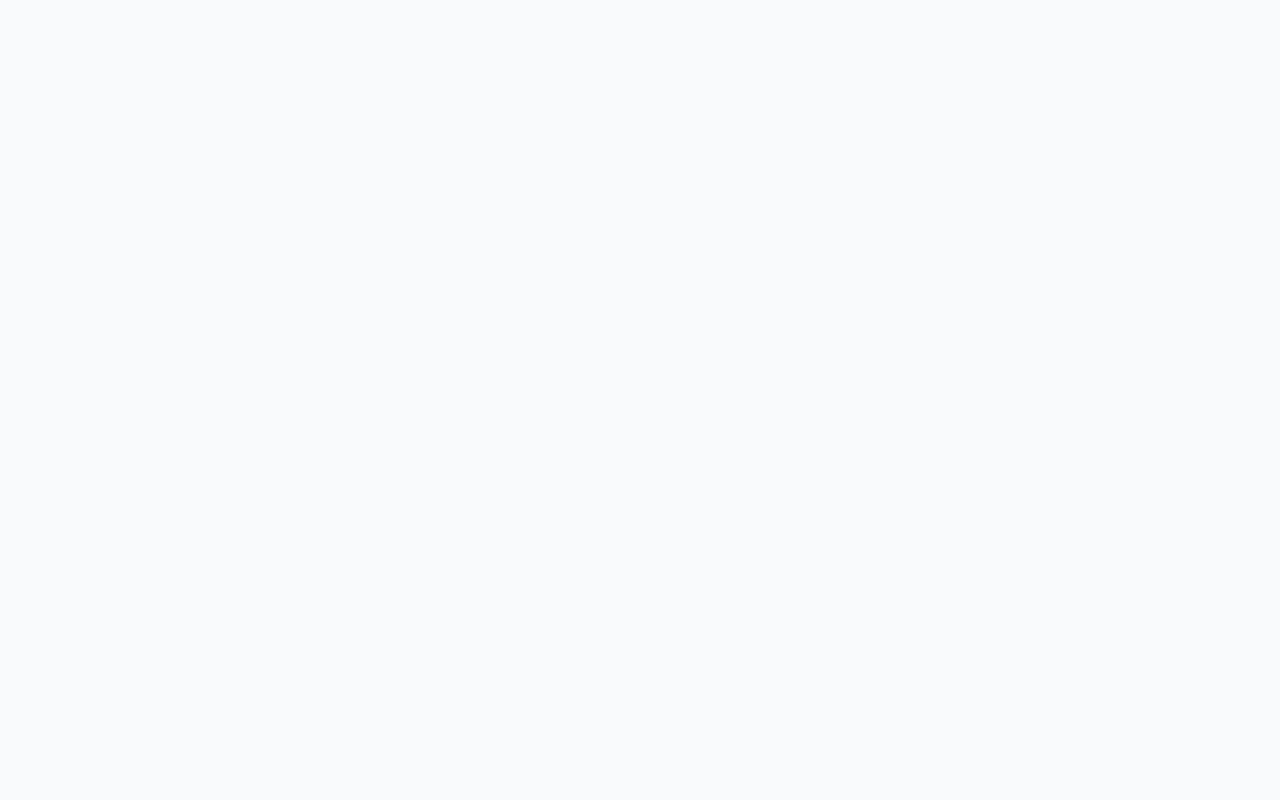
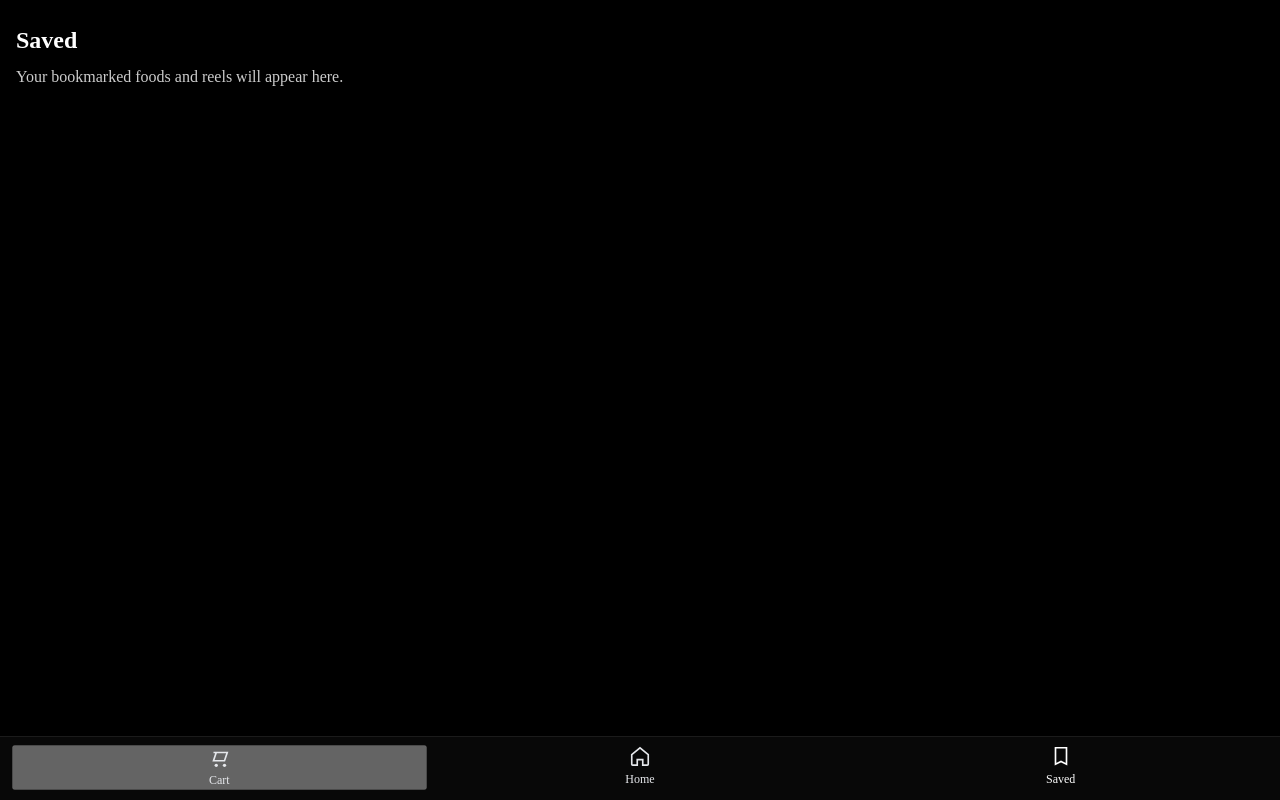
Before and after one commit to Swaraj0769/reelsWithSwiggy, a React (Vite) app in the folder frontend/: page /saved in a window 1280 px wide. Before the commit this address had no page. Built offline with nearby package versions, Linux system fonts and the light colour scheme.

Commit message:
add saved video page

```diff
--- a/frontend/src/pages/general/Home.jsx
+++ b/frontend/src/pages/general/Home.jsx
@@ -1,5 +1,5 @@
-import React, { useEffect, useRef } from 'react';
-import { Link } from 'react-router-dom';
+import React, { useEffect, useRef, useState } from 'react';
+import { Link, useLocation } from 'react-router-dom';
 import '../../styles/variables.css';
 import '../../styles/reels.css';
 import axios from 'axios';
@@ -11,6 +11,7 @@ const Home = () => {
   const [video, setVideo] = useState([])
   const videoRefs = useRef(new Map())
   const containerRef = useRef(null)
+  const location = useLocation()
 
   useEffect(() =>{
     axios.get("http://localhost:3000/api/food", { withCredentials: true })
@@ -19,7 +20,7 @@ const Home = () => {
     })
   })
 
-  const setVideoRef = (id) = (el) =>{
+  const setVideoRef = (id) => (el) =>{
     if(!el){
       videoRefs.current.delete(id)
       return
@@ -27,21 +28,88 @@ const Home = () => {
     videoRefs.current.set(id, el)
   }
 
+  async function likeVideo(req,res) {
+    const response = await axios.post("http://localhost:3000/api/food/like", { foodId: item._id}, {withCredentials:true})
+
+    if(response.data.like){
+      console.log("Video liked");
+      setVideo((prev)=> prev.map((v) => v._id === item._id ? {...v, likeCount: v.likeCount +1} : v))
+    }else{
+      console.log("Video unliked");
+      setVideo((prev)=> prev.map((v) => v._id === item._id ? {...v, likeCount: v.likeCount - 1} : v))
+    }
+  }
+
+  async function saveVideo(req,res) {
+    const response = await axios.post("http://localhost:3000/api/food/save", { foodId: item._id}, {withCredentials:true})
+
+    if(response.data.save){
+      console.log("Video saved");
+      setVideo((prev)=> prev.map((v) => v._id === item._id ? {...v, saved: v.saved +1} : v))
+    }else{
+      console.log("Video unsaved");
+      setVideo((prev)=> prev.map((v) => v._id === item._id ? {...v, saved: v.saved - 1} : v))
+    }
+  }
+
   return (
+    <div className="page-root">
       <div ref={containerRef} className="reels-container">
         {video.map((reel) => (
-        <div className="reel-item" key={reel.id}>
+          <div className="reel-item" key={reel._id}>
             <video className="reel-video" ref={setVideoRef(reel._id)} src={reel.video} preload='metadata' muted loop playsInline></video>
+            <div className="reel-side-actions">
+              <button onClick={()=> likeVideo(item)} className="icon-btn" aria-label="Like">
+                <svg width="28" height="28" viewBox="0 0 24 24" fill="none" xmlns="http://www.w3.org/2000/svg">
+                  <path d="M12.001 20.727c-.396 0-.793-.131-1.123-.395C6.27 16.98 4 14.951 4 11.998 4 9.79 5.79 8 7.998 8c1.18 0 2.32.546 3.003 1.413C11.68 8.546 12.82 8 14 8c2.208 0 3.998 1.79 3.998 3.998 0 2.953-2.27 4.982-6.878 8.334-.33.264-.727.395-1.12.395z" fill="#fff"/>
+                </svg>
+                <span className="icon-count">22</span>
+              </button>
+              <button className="icon-btn" aria-label="Comments">
+                <svg width="28" height="28" viewBox="0 0 24 24" fill="none" xmlns="http://www.w3.org/2000/svg">
+                  <path d="M20 4H4a2 2 0 00-2 2v10a2 2 0 002 2h3v3l4-3h9a2 2 0 002-2V6a2 2 0 00-2-2z" stroke="#fff" strokeWidth="1.8" strokeLinecap="round" strokeLinejoin="round"/>
+                </svg>
+                <span className="icon-count">22</span>
+              </button>
+              <button onClick={()=> saveVideo(item)} className="icon-btn" aria-label="Bookmark">
+                <svg width="28" height="28" viewBox="0 0 24 24" fill="none" xmlns="http://www.w3.org/2000/svg">
+                  <path d="M6 4h12v16l-6-3-6 3V4z" stroke="#fff" strokeWidth="1.8" strokeLinecap="round" strokeLinejoin="round"/>
+                </svg>
+              </button>
+            </div>
             <div className="reel-overlay">
               <div className="reel-description">{reel.description}</div>
               <div className="reel-actions">
-              <Link to={"/food-partner/"+ reel.foodPartner} className="visit-store-btn">Visit store console.log(reel.foodPartner);
-              </Link>
+                <Link to={"/food-partner/"+ reel.foodPartner} className="visit-store-btn">Visit store</Link>
               </div>
             </div>
           </div>
         ))}
       </div>
+
+      <nav className="bottom-nav">
+        <button className="nav-item" type="button" disabled>
+          <svg width="22" height="22" viewBox="0 0 24 24" fill="none" xmlns="http://www.w3.org/2000/svg">
+            <path d="M6 6h15l-3 9H6l3-9z" stroke="currentColor" strokeWidth="1.8"/>
+            <circle cx="9" cy="20" r="1.8" fill="currentColor"/>
+            <circle cx="18" cy="20" r="1.8" fill="currentColor"/>
+          </svg>
+          <span>Cart</span>
+        </button>
+        <Link to="/" className={`nav-item ${location.pathname === '/' ? 'active' : ''}`}>
+          <svg width="22" height="22" viewBox="0 0 24 24" fill="none" xmlns="http://www.w3.org/2000/svg">
+            <path d="M3 10.5L12 3l9 7.5V21a1 1 0 01-1 1h-5v-6H9v6H4a1 1 0 01-1-1v-10.5z" stroke="currentColor" strokeWidth="1.8"/>
+          </svg>
+          <span>Home</span>
+        </Link>
+        <Link to="/saved" className={`nav-item ${location.pathname === '/saved' ? 'active' : ''}`}>
+          <svg width="22" height="22" viewBox="0 0 24 24" fill="none" xmlns="http://www.w3.org/2000/svg">
+            <path d="M6 3h12v18l-6-3-6 3V3z" stroke="currentColor" strokeWidth="1.8"/>
+          </svg>
+          <span>Saved</span>
+        </Link>
+      </nav>
+    </div>
   );
 };
 
--- /dev/null
+++ b/frontend/src/pages/general/Saved.jsx
@@ -0,0 +1,41 @@
+import React from 'react'
+import { Link, useLocation } from 'react-router-dom'
+import '../../styles/reels.css'
+
+const Saved = () => {
+  const location = useLocation()
+
+  return (
+    <div className="page-root" style={{background:'#000', color:'#fff'}}>
+      <div style={{padding:'16px'}}>
+        <h2 style={{margin:'8px 0'}}>Saved</h2>
+        <p style={{opacity:.8}}>Your bookmarked foods and reels will appear here.</p>
+      </div>
+
+      <nav className="bottom-nav">
+        <button className="nav-item" type="button" disabled>
+          <svg width="22" height="22" viewBox="0 0 24 24" fill="none" xmlns="http://www.w3.org/2000/svg">
+            <path d="M6 6h15l-3 9H6l3-9z" stroke="currentColor" strokeWidth="1.8"/>
+            <circle cx="9" cy="20" r="1.8" fill="currentColor"/>
+            <circle cx="18" cy="20" r="1.8" fill="currentColor"/>
+          </svg>
+          <span>Cart</span>
+        </button>
+        <Link to="/" className={`nav-item ${location.pathname === '/' ? 'active' : ''}`}>
+          <svg width="22" height="22" viewBox="0 0 24 24" fill="none" xmlns="http://www.w3.org/2000/svg">
+            <path d="M3 10.5L12 3l9 7.5V21a1 1 0 01-1 1h-5v-6H9v6H4a1 1 0 01-1-1v-10.5z" stroke="currentColor" strokeWidth="1.8"/>
+          </svg>
+          <span>Home</span>
+        </Link>
+        <Link to="/saved" className={`nav-item ${location.pathname === '/saved' ? 'active' : ''}`}>
+          <svg width="22" height="22" viewBox="0 0 24 24" fill="none" xmlns="http://www.w3.org/2000/svg">
+            <path d="M6 3h12v18l-6-3-6 3V3z" stroke="currentColor" strokeWidth="1.8"/>
+          </svg>
+          <span>Saved</span>
+        </Link>
+      </nav>
+    </div>
+  )
+}
+
+export default Saved
--- a/frontend/src/routes/AppRoutes.jsx
+++ b/frontend/src/routes/AppRoutes.jsx
@@ -1,6 +1,7 @@
 import React from 'react'
 import {BrowserRouter as Router, Route, Routes } from 'react-router-dom'
 import Home from '../pages/general/Home'
+import Saved from '../pages/general/Saved'
 import UserLogin from '../pages/auth/UserLogin'
 import UserRegister from '../pages/auth/UserRegister'
 import UserForgetPassword from '../pages/auth/UserForgetPassword'
@@ -15,6 +16,7 @@ const AppRoutes = () => {
     <Router>
         <Routes>
             <Route path="/" element={<Home />} />
+            <Route path="/saved" element={<Saved />} />
             <Route path="/user/login" element={<UserLogin />} />
             <Route path="/user/register" element={<UserRegister />} />
             <Route path="/user/forgot-password" element={<UserForgetPassword />} />
--- a/frontend/src/styles/reels.css
+++ b/frontend/src/styles/reels.css
@@ -37,6 +37,32 @@
   gap: 12px;
 }
 
+.reel-side-actions {
+  position: absolute;
+  right: 12px;
+  bottom: 120px;
+  display: flex;
+  flex-direction: column;
+  align-items: center;
+  gap: 14px;
+}
+
+.icon-btn {
+  background: rgba(0,0,0,0.35);
+  border: 1px solid rgba(255,255,255,0.2);
+  color: #fff;
+  padding: 6px;
+  border-radius: 14px;
+  display: flex;
+  flex-direction: column;
+  align-items: center;
+  gap: 6px;
+}
+
+.icon-btn:hover { filter: brightness(1.1); }
+
+.icon-count { font-size: 12px; color: #fff; }
+
 .reel-description {
   font-size: 16px;
   line-height: 1.4;
@@ -62,6 +88,34 @@
   cursor: pointer;
 }
 
+.bottom-nav {
+  position: fixed;
+  left: 0;
+  right: 0;
+  bottom: 0;
+  display: grid;
+  grid-template-columns: repeat(3, 1fr);
+  gap: 6px;
+  background: rgba(10,10,10,0.85);
+  border-top: 1px solid rgba(255,255,255,0.08);
+  padding: 8px 12px 10px;
+  backdrop-filter: blur(6px);
+  z-index: 10;
+}
+
+.bottom-nav .nav-item {
+  color: #e5e7eb;
+  display: flex;
+  flex-direction: column;
+  align-items: center;
+  gap: 4px;
+  font-size: 12px;
+}
+
+.bottom-nav .nav-item.active { color: #fff; }
+
+.page-root { height: 100vh; }
+
 @media (max-width: 480px) {
   .reel-description { font-size: 14px; }
 }
```
Also changed, not shown: 2 other files (tests, documents, lock files or other folders). Lines whose indentation alone changed are shown as unchanged.
